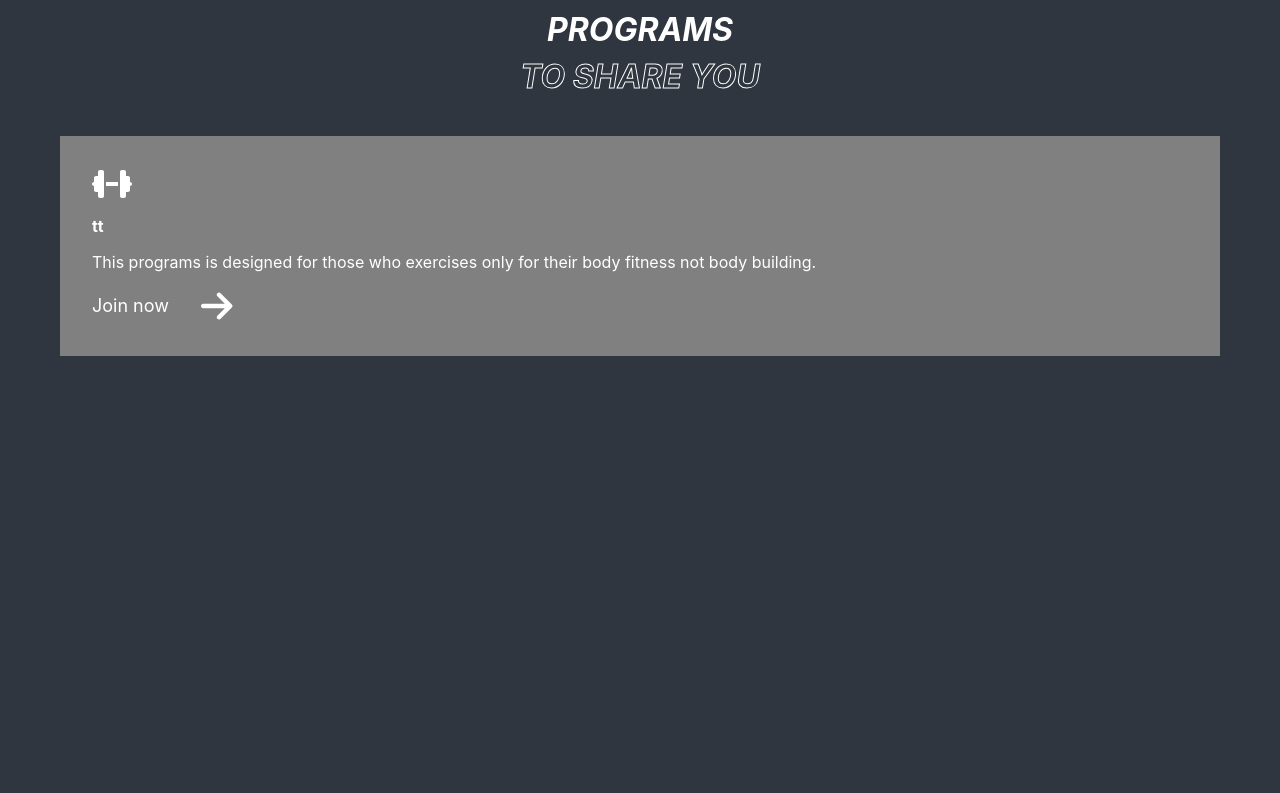
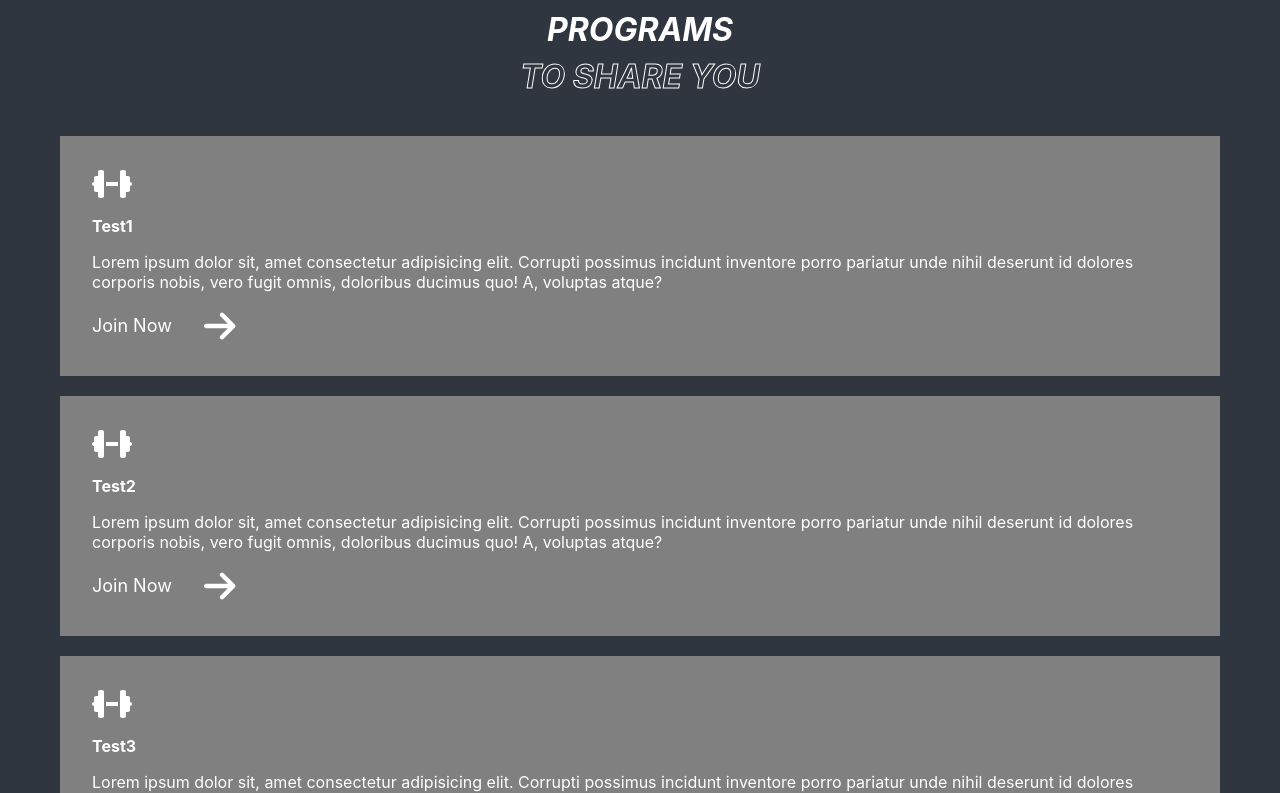
Before and after one commit to lcsaloonn/Health-react, a React (Create React App) app in the folder health-react/: page / in a window 1280 px wide. Shown: the part 760-1553 px from the top of the page. Before the commit the page ends 1136 px from the top, so only its background shows below. Built offline with nearby package versions, Linux system fonts and the light colour scheme.

Commit message:
added multiple gallery

```diff
--- /dev/null
+++ b/health-react/src/Mocks/galleryCategory.mock.tsx
@@ -0,0 +1,26 @@
+export const galleryMock = [
+  {
+    title: "Test1",
+    text: "Lorem ipsum dolor sit, amet consectetur adipisicing elit. Corrupti possimus incidunt inventore porro pariatur unde nihil deserunt id dolores corporis nobis, vero fugit omnis, doloribus ducimus quo! A, voluptas atque?",
+    url: "#",
+    redirectionName: "Join Now",
+  },
+  {
+    title: "Test2",
+    text: "Lorem ipsum dolor sit, amet consectetur adipisicing elit. Corrupti possimus incidunt inventore porro pariatur unde nihil deserunt id dolores corporis nobis, vero fugit omnis, doloribus ducimus quo! A, voluptas atque?",
+    url: "#",
+    redirectionName: "Join Now",
+  },
+  {
+    title: "Test3",
+    text: "Lorem ipsum dolor sit, amet consectetur adipisicing elit. Corrupti possimus incidunt inventore porro pariatur unde nihil deserunt id dolores corporis nobis, vero fugit omnis, doloribus ducimus quo! A, voluptas atque?",
+    url: "#",
+    redirectionName: "Join Now",
+  },
+  {
+    title: "Test4",
+    text: "Lorem ipsum dolor sit, amet consectetur adipisicing elit. Corrupti possimus incidunt inventore porro pariatur unde nihil deserunt id dolores corporis nobis, vero fugit omnis, doloribus ducimus quo! A, voluptas atque?",
+    url: "#",
+    redirectionName: "Join Now",
+  },
+];
--- a/health-react/src/components/gallery/category/galleryCategory.scss
+++ b/health-react/src/components/gallery/category/galleryCategory.scss
@@ -33,6 +33,8 @@
       font-weight: 700;
     }
     .join-now {
+      color: inherit;
+      text-decoration: none;
       align-items: center;
       font-size: 18px;
       display: flex;
--- a/health-react/src/components/gallery/category/galleryCattegory.tsx
+++ b/health-react/src/components/gallery/category/galleryCattegory.tsx
@@ -6,8 +6,9 @@ import { faDumbbell } from "@fortawesome/free-solid-svg-icons";
 import { faArrowRight } from "@fortawesome/free-solid-svg-icons";
 
 import "./galleryCategory.scss";
+import { Link } from "react-router-dom";
 
-type category = {
+type Category = {
   icon?: FontAwesomeIconProps;
   title: string;
   text?: string;
@@ -15,28 +16,28 @@ type category = {
   redirectionName?: string;
 };
 
-const GalleryCategory = ({
-  icon,
-  title,
-  text,
-  url,
-  redirectionName,
-}: category) => {
+const GalleryCategory = ({ data }: { data: Category[] }) => {
   const element = <FontAwesomeIcon icon={faDumbbell} size="2x" />;
   const arrow = <FontAwesomeIcon icon={faArrowRight} size="2x" />;
+  const setData = () => {
+    // if (data.length() > 4) {
+    //   console.log("trop grand");
+    // }
+  };
 
   return (
-    // mettre en balise a
     <div className="programs-categories">
-      <div className="category">
-        <div className="icon">{element}</div>
-        <span className="category-title">{title}</span>
-        <span>{text}</span>
-        <div className="join-now">
-          <span>{redirectionName}</span>
-          {arrow}
+      {data.map((category: Category) => (
+        <div className="category">
+          <div className="icon">{element}</div>
+          <span className="category-title">{category.title}</span>
+          <span>{category.text}</span>
+          <Link className="join-now" to={category.url}>
+            <span>{category.redirectionName}</span>
+            {arrow}
+          </Link>
         </div>
-      </div>
+      ))}
     </div>
   );
 };
--- a/health-react/src/utils/styles/index.scss
+++ b/health-react/src/utils/styles/index.scss
@@ -13,6 +13,7 @@
 }
 body {
   background-color: var(--color-primary);
+  margin-bottom: 20px;
 }
 
 .main-container {
--- a/health-react/src/views/main-view/mainView.tsx
+++ b/health-react/src/views/main-view/mainView.tsx
@@ -1,5 +1,6 @@
 import { BasicButton } from "../../components/buttons";
 import { GalleryCategory } from "../../components/gallery";
+import { galleryMock } from "../../Mocks/galleryCategory.mock";
 import { ButtonStyleEnum } from "../../utils/types/enums/buttonStyleEnum";
 import "./mainView.scss";
 
@@ -18,6 +19,7 @@ const MainView = () => {
       title: "fitness programs",
     },
   ];
+  const dataGallery = galleryMock;
 
   return (
     <div className="home main-container">
@@ -66,12 +68,7 @@ const MainView = () => {
         <span className="transparent"> to share you</span>
       </div>
 
-      <GalleryCategory
-        title="tt"
-        text="This programs is designed for those who exercises only for their body fitness not body building. "
-        redirectionName="Join now"
-        url="#"
-      ></GalleryCategory>
+      <GalleryCategory data={dataGallery}></GalleryCategory>
     </div>
   );
 };
```
